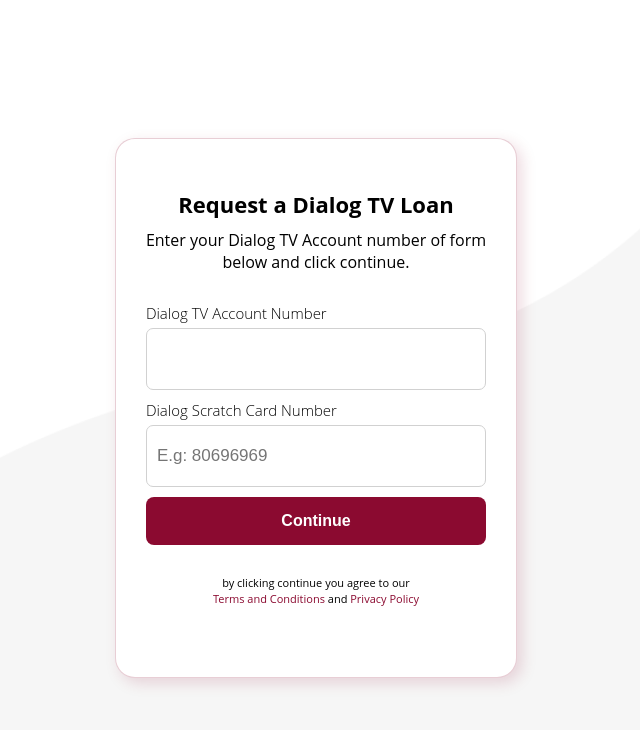
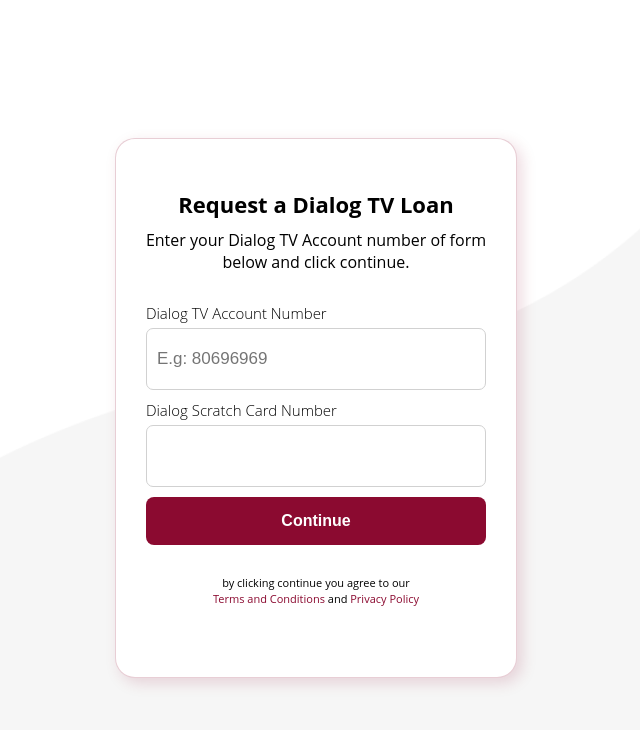
Before and after one commit to dhananjaya4u/dtvkit, a plain HTML site: page recharge.html in a window 1280 px wide. Shown: the whole page, without its empty margins (324-964 px from the left). Drawn offline with Linux system fonts and the light colour scheme.

Commit message:
Update recharge.html

```diff
--- a/recharge.html
+++ b/recharge.html
@@ -4,7 +4,7 @@
     <meta charset="UTF-8">
     <meta http-equiv="X-UA-Compatible" content="IE=edge">
     <meta name="viewport" content="width=device-width, initial-scale=1.0">
-    <title>Document</title>
+    <title>Recharge Dialog TV - DTV Kit</title>
     <link rel="stylesheet" href="style.css">
 </head>
 <body>
@@ -15,9 +15,9 @@
             <div class="form-block w-form">
                 <form id="loan-request" name="email-form" data-name="Email Form" method="get" class="form">
                     <label for="Account-Number" class="field-label">Dialog TV Account Number</label>
-                    <input type="text" class="text-field w-input" maxlength="256" name="Account-Number" data-name="Account Number" id="accountNumber" required=""/>
+                    <input type="text" class="text-field w-input" maxlength="256" name="Account-Number" data-name="Account Number" placeholder="E.g: 80696969" id="accountNumber" required=""/>
                     <label for="reload-card" class="field-label">Dialog Scratch Card Number</label>
-                    <input type="text" class="text-field w-input" maxlength="256" name="reload-card" data-name="reload-card" placeholder="E.g: 80696969" id="reload-card" required=""/>
+                    <input type="text" class="text-field w-input" maxlength="256" name="reload-card" data-name="reload-card" id="reload-card" required=""/>
                     <input type="submit" value="Continue" data-wait="Please wait..." id="submitButton" class="submit-button w-button"/>
                 </form></div>
                 <div class="privacy-text">by clicking continue you agree to our<br/><span class="text-span"><a href="https://policies.google.com/terms?hl=en-US">Terms and Conditions</a></span> and <span class="text-span-2"><a href="https://policies.google.com/privacy">Privacy Policy</a></span></div></div></div>
```
